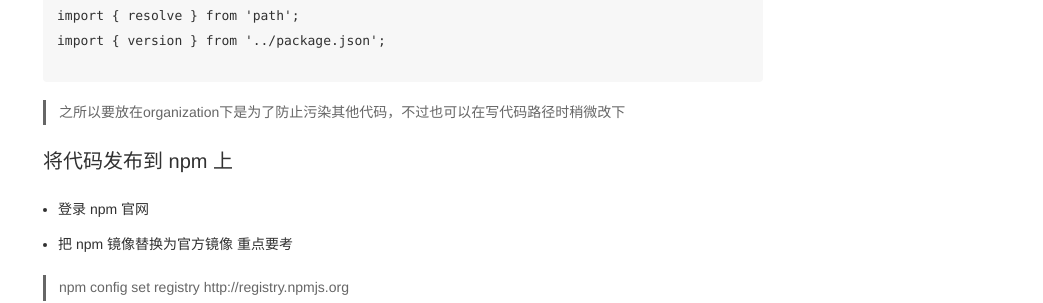
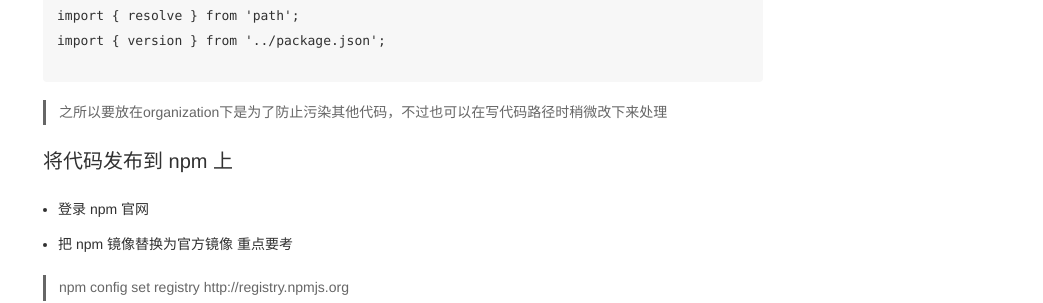
Before and after one commit to LinXiudong/LinXiudong.github.io, a Jekyll site: the page built from _posts/2019/2019-06-03-前端搭建脚手架.md, in a window 1280 px wide and 900 px high, scrolled down 7845 px. Shown: the part 312-615 px from the top of the window, without its empty margins (237-1280 px from the left). Built offline with Jekyll 4.4.1, drawn with Linux system fonts in a browser that asks for light colours.

Commit message:
文档修改

````diff
--- a/_posts/2019/2019-06-03-前端搭建脚手架.md
+++ b/_posts/2019/2019-06-03-前端搭建脚手架.md
@@ -494,7 +494,7 @@ export const orgName = 'test';
 exports.token = 'b 2 b 4 c 7 8 c 5 9 d 2 1 6 6 e a d 0 2 1 a 5 4 1 a 2 7 b 0 e 4 0 d 8 6 9 4 0 c';
 ```
 
-> 之所以要放在organization下是为了防止污染其他代码，不过也可以在写代码路径时稍微改下
+> 之所以要放在organization下是为了防止污染其他代码，不过也可以在写代码路径时稍微改下来处理
 
 # 将代码发布到 npm 上
 
````
